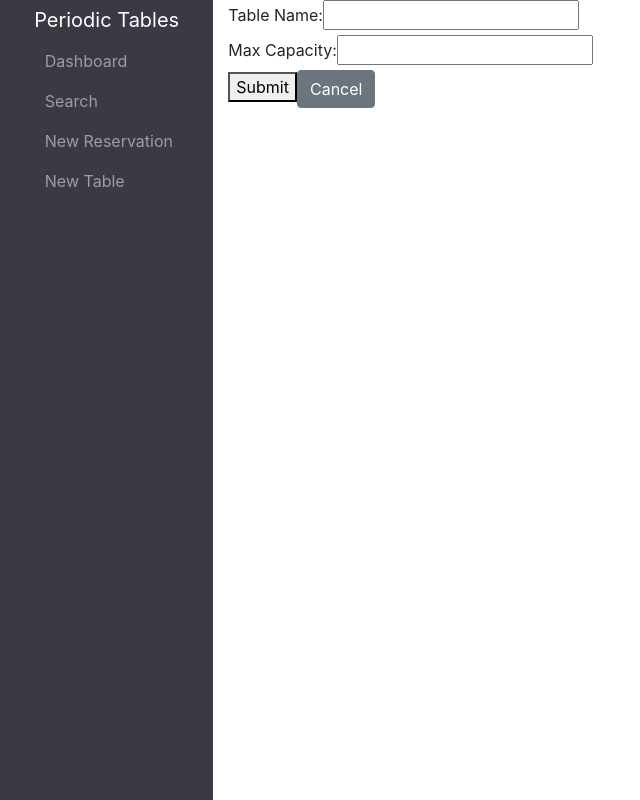
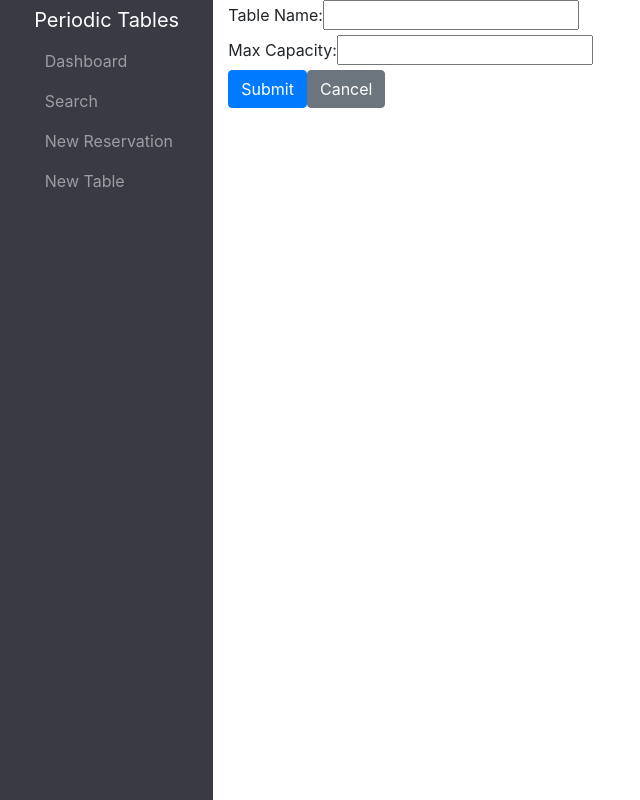
Before and after one commit to elersong/suppr, a React (Create React App) app in the folder front-end/: page /tables/new in a window 1280 px wide. Shown: the whole page, without its empty margins (0-640 px from the left). Built offline with nearby package versions, Linux system fonts and the light colour scheme; no server answers; a web font is replaced by a local one.

Commit message:
REFACTOR: TableForm component

```diff
--- a/front-end/src/dashboard/TableForm.js
+++ b/front-end/src/dashboard/TableForm.js
@@ -1,7 +1,14 @@
+import ErrorAlert from "../layout/ErrorAlert";
+import { createTable } from "../utils/api";
 import React, { useState } from "react";
 import { useHistory } from "react-router-dom";
-import { createTable } from "../utils/api";
-import ErrorAlert from "../layout/ErrorAlert";
+
+/**
+ * Displays the form to create a new Table object
+ * @param none
+ *
+ * @returns {JSX.Element}
+ */
 
 function TableForm( ) {
   const startingValues = {
@@ -18,8 +25,7 @@ function TableForm( ) {
     const ABORT = new AbortController();
     const runCreateFunction = async () => {
       try {
-        const response = await createTable(formData, ABORT.signal);
-        console.log("Table Created", response);
+        await createTable(formData, ABORT.signal);
       } catch (err) {
         if (err.name === "AbortError") {
           console.log(err);
@@ -28,6 +34,7 @@ function TableForm( ) {
         }
       }
     };
+
     await runCreateFunction();
     if (!apiError) {
       history.push(`/dashboard`);
@@ -39,10 +46,9 @@ function TableForm( ) {
   };
 
   const handleChange = (e) => {
-    // DONT FRICKIN DO THIS
+    // DONT FRICKIN DO THIS IN HANDLE CHANGES
     // e.preventDefault();
     let newState;
-
 
     switch (e.target.name) {
       case "table_name":
@@ -69,6 +75,7 @@ function TableForm( ) {
   return (
     <div>
       {formError && <ErrorAlert error={formError}/>}
+      {apiError && <ErrorAlert error={apiError}/>}
     <form onSubmit={handleSubmit}>
       <label htmlFor="table_name">Table Name: </label>
       <input
@@ -90,7 +97,7 @@ function TableForm( ) {
       ></input>
       <br></br>
 
-      <button type="submit">Submit</button>
+      <button type="submit" className="btn btn-primary">Submit</button>
       <button type="button" onClick={history.goBack} className="btn btn-secondary">Cancel</button>
     </form>
     </div>
```
